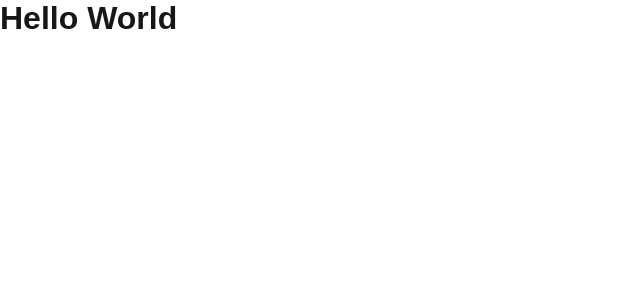
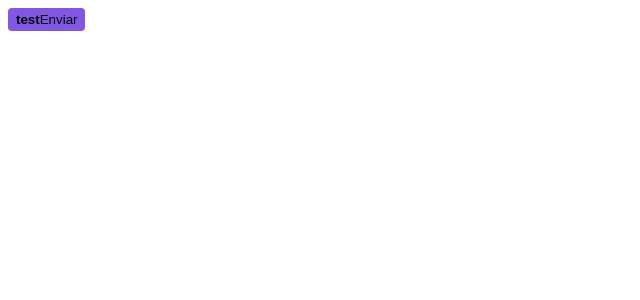
Before and after one commit to WagnerReis/ignite-shop, a Next.js app: page / in a window 1280 px wide. Shown: the top 300 px of the page, without its empty margins (0-640 px from the left). Built offline with nearby package versions, Linux system fonts and the light colour scheme.

Commit message:
feat(styles): integrate Stitches for CSS-in-JS styling

```diff
--- a/src/app/layout.tsx
+++ b/src/app/layout.tsx
@@ -1,6 +1,6 @@
 import type { Metadata } from "next";
 import { Roboto } from "next/font/google";
-import "./globals.css";
+import { getCssText } from "@/styles";
 
 const roboto = Roboto({
   weight: ["400", "700"],
@@ -20,6 +20,9 @@ export default function RootLayout({
 }>) {
   return (
     <html lang="en">
+      <head>
+      <style id="stitches" dangerouslySetInnerHTML={{ __html: getCssText() }} />
+      </head>
       <body className={`${roboto.variable}`}>
         {children}
       </body>
--- a/src/app/page.tsx
+++ b/src/app/page.tsx
@@ -1,5 +1,25 @@
+import { styled } from "@/styles";
+
+const Button = styled('button', {
+  backgroundColor: '$rocketseat',
+  borderRadius: 4,
+  border: 0,
+  padding: '4px 8px',
+
+  span: {
+    fontWeight: 'bold'
+  },
+
+  '&:hover': {
+    filter: 'brightness(0.8)'
+  }
+});
+
 export default function Home() {
   return (
-    <h1>Hello World</h1>
+    <Button>
+      <span>test</span>
+      Enviar
+    </Button>
   );
 }
--- /dev/null
+++ b/src/styles/index.ts
@@ -0,0 +1,11 @@
+import { createStitches } from '@stitches/react'
+
+export const {
+  styled, config, globalCss, keyframes, getCssText, theme, createTheme, css
+} = createStitches({
+  theme: {
+    colors: {
+      rocketseat: '#8257e6'
+    }
+  }
+})
```
Also changed, not shown: package.json (+5 -4 lines), 1 other file (tests, documents, lock files or other folders).
